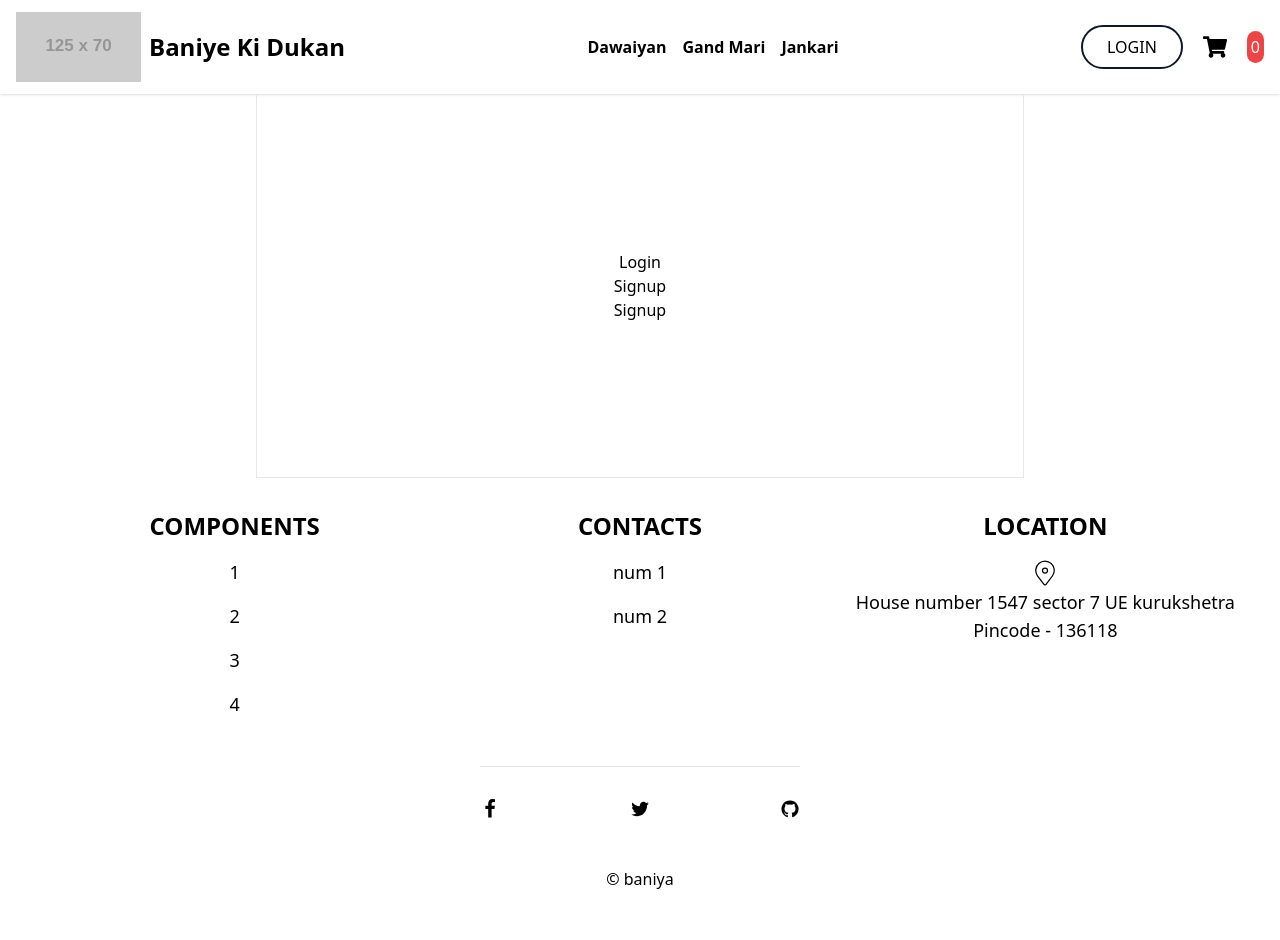
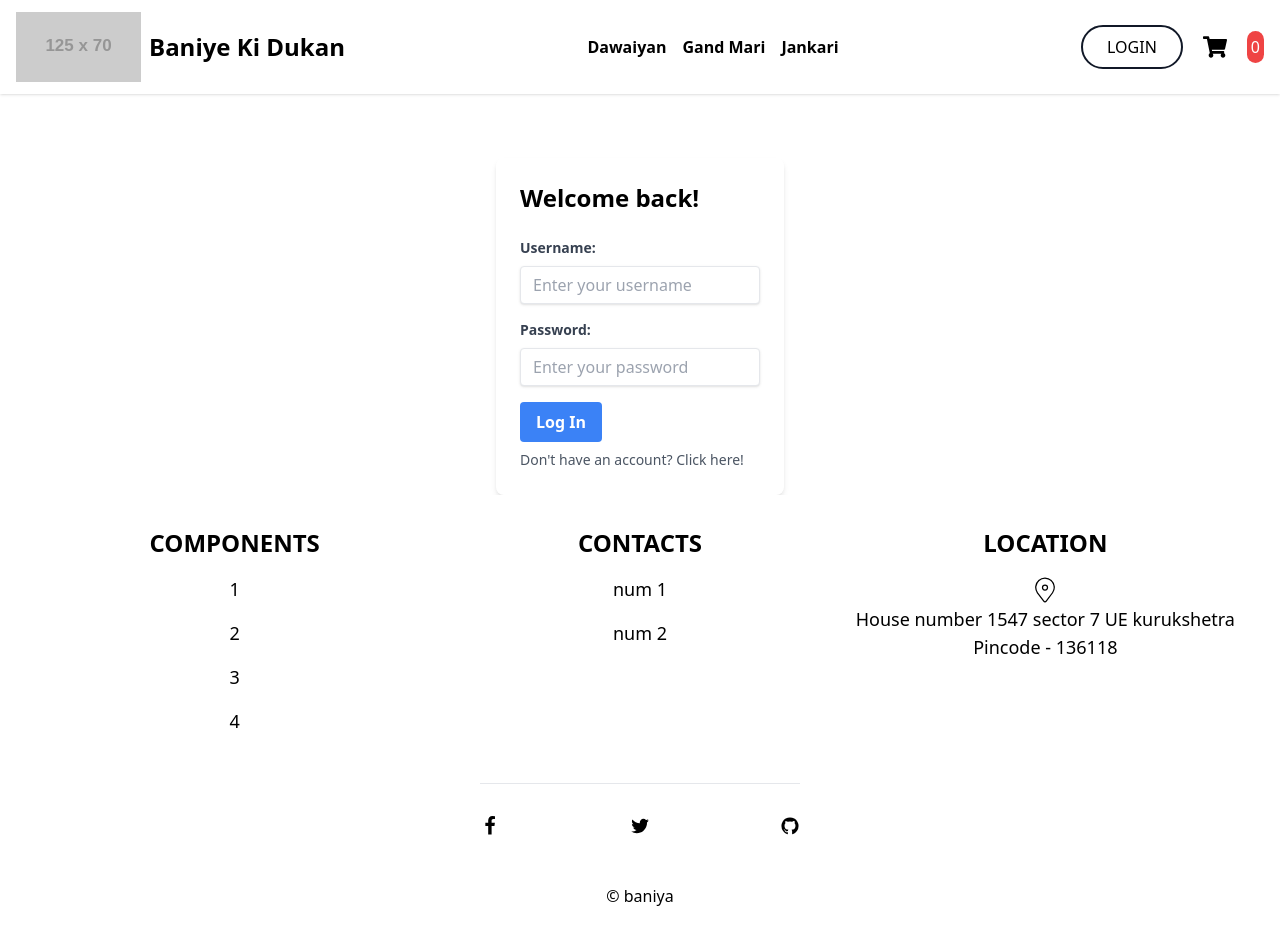
Before and after one commit to swayam-vij/pharma-ecommerce, a React (Vite) app in the folder client/: page /login in a window 1280 px wide. Built offline with nearby package versions, Linux system fonts and the light colour scheme.

Commit message:
made login/signup form

```diff
--- /dev/null
+++ b/client/src/components/AuthForm.jsx
@@ -0,0 +1,99 @@
+import Input from "./Input";
+
+import React from "react";
+
+const AuthForm = ({ mode, onSubmit, toggleMode }) => {
+  return (
+    <form onSubmit={onSubmit}>
+      <div className="mb-4">
+        <label
+          className="block text-gray-700 text-sm font-bold mb-2"
+          htmlFor="username"
+        >
+          Username:
+        </label>
+        <input
+          className="shadow appearance-none border rounded w-full py-2 px-3 text-gray-700 leading-tight focus:outline-none focus:shadow-outline"
+          id="username"
+          type="text"
+          placeholder="Enter your username"
+        />
+      </div>
+      <div className="mb-4">
+        <label
+          className="block text-gray-700 text-sm font-bold mb-2"
+          htmlFor="password"
+        >
+          Password:
+        </label>
+        <input
+          className="shadow appearance-none border rounded w-full py-2 px-3 text-gray-700 leading-tight focus:outline-none focus:shadow-outline"
+          id="password"
+          type="password"
+          placeholder="Enter your password"
+        />
+      </div>
+      {mode === "signup" && (
+        <>
+          <div className="mb-4">
+            <label
+              className="block text-gray-700 text-sm font-bold mb-2"
+              htmlFor="fullname"
+            >
+              Full Name:
+            </label>
+            <input
+              className="shadow appearance-none border rounded w-full py-2 px-3 text-gray-700 leading-tight focus:outline-none focus:shadow-outline"
+              id="fullname"
+              type="text"
+              placeholder="Enter your full name"
+            />
+          </div>
+          <div className="mb-4">
+            <label
+              className="block text-gray-700 text-sm font-bold mb-2"
+              htmlFor="email"
+            >
+              Email:
+            </label>
+            <input
+              className="shadow appearance-none border rounded w-full py-2 px-3 text-gray-700 leading-tight focus:outline-none focus:shadow-outline"
+              id="email"
+              type="email"
+              placeholder="Enter your email"
+            />
+          </div>
+          <div className="mb-4">
+            <label
+              className="block text-gray-700 text-sm font-bold mb-2"
+              htmlFor="repeatpassword"
+            >
+              Repeat Password:
+            </label>
+            <input
+              className="shadow appearance-none border rounded w-full py-2 px-3 text-gray-700 leading-tight focus:outline-none focus:shadow-outline"
+              id="repeatpassword"
+              type="password"
+              placeholder="Repeat your password"
+            />
+          </div>
+        </>
+      )}
+      <button
+        className="bg-blue-500 hover:bg-blue-700 text-white font-bold py-2 px-4 rounded focus:outline-none focus:shadow-outline"
+        type="submit"
+      >
+        {mode === "login" ? "Log In" : "Sign Up"}
+      </button>
+      <button
+        type="button"
+        className="mt-2 text-sm text-gray-600 hover:underline cursor-pointer"
+        onClick={toggleMode}
+      >
+        {mode === "login" ? "Don't" : "Already"} have an account? Click here!
+      </button>
+    </form>
+  );
+};
+
+export default AuthForm;
--- /dev/null
+++ b/client/src/components/Input.jsx
@@ -0,0 +1,13 @@
+import React from "react";
+
+const Input = ({ id, type, label, disabled }) => (
+  <input
+    className="form-group__input w-full px-3 py-2 mb-4 border rounded bg-opacity-25 bg-white border-gray-300 focus:outline-none focus:border-blue-500"
+    type={type}
+    id={id}
+    placeholder={label}
+    disabled={disabled}
+  />
+);
+
+export default Input;
--- a/client/src/components/Login.jsx
+++ /dev/null
@@ -1,7 +0,0 @@
-import React from "react";
-
-const Login = () => {
-  return <div>Login</div>;
-};
-
-export default Login;
--- a/client/src/components/Signup.jsx
+++ /dev/null
@@ -1,7 +0,0 @@
-import React from "react";
-
-const Signup = () => {
-  return <div>Signup</div>;
-};
-
-export default Signup;
--- a/client/src/pages/LoginSignUp.jsx
+++ b/client/src/pages/LoginSignUp.jsx
@@ -1,22 +1,30 @@
 import React, { useState } from "react";
-import Login from "../components/Login";
-import Signup from "../components/Signup";
+import AuthForm from "../components/AuthForm";
 
 const LoginSignUp = () => {
-  const [login, setLogin] = useState(true);
-  const handleClick = () => {
-    setLogin(!login);
+  const [mode, setMode] = useState("login");
+
+  const toggleMode = () => {
+    const newMode = mode === "login" ? "signup" : "login";
+    setMode(newMode);
   };
 
   return (
-    <div className="flex flex-col justify-center items-center w-3/5 h-96 border my-50 mx-auto">
-      <Login />
-      <div className="">
-        <button className="" onClick={handleClick}>
-          {login ? "Signup" : "LogIn"}
-        </button>
-      </div>
-      <Signup />
+    <div className={`form-block-wrapper form-block-wrapper--is-${mode}`}>
+      <section
+        className={`form-block form-block--is-${mode} mx-auto mt-16 w-72 bg-opacity-25 bg-white p-6 rounded-lg shadow-md`}
+      >
+        <header className="form-block__header mb-6">
+          <h1 className="text-2xl font-semibold">
+            {mode === "login" ? "Welcome back!" : "Sign up"}
+          </h1>
+        </header>
+        <AuthForm
+          mode={mode}
+          onSubmit={() => console.log("submit")}
+          toggleMode={toggleMode}
+        />
+      </section>
     </div>
   );
 };
```
